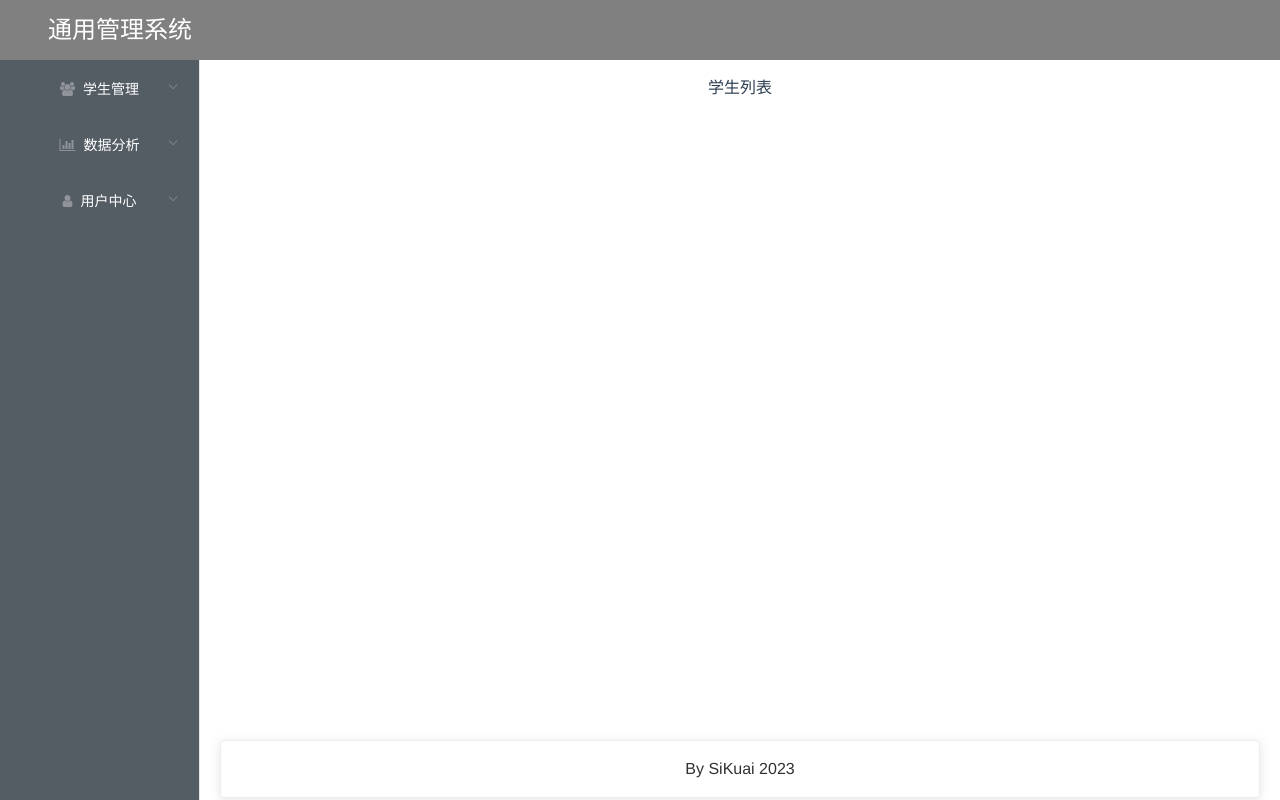
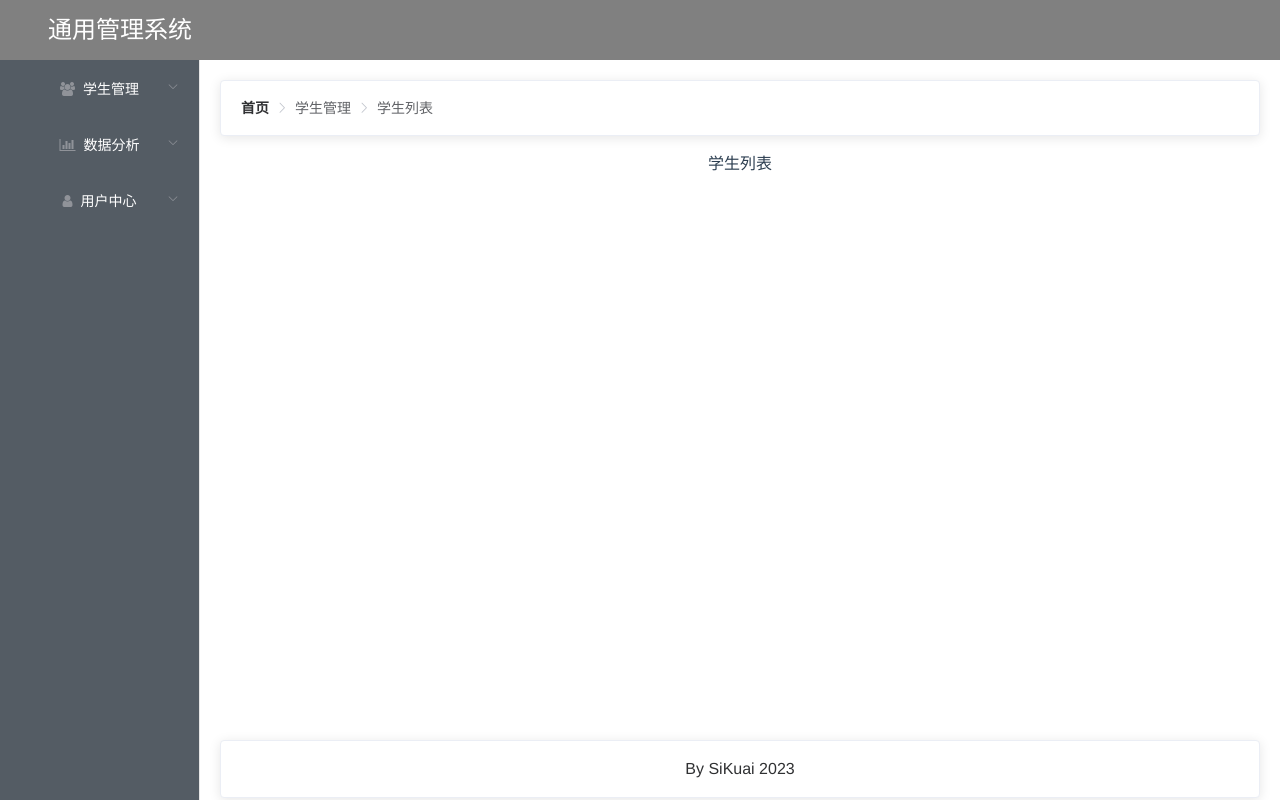
Before and after one commit to sikuai2333/vue-admin-v2, a Vue app: page /home/student in a window 1280 px wide. Built offline with nearby package versions, Linux system fonts and the light colour scheme.

Commit message:
添加面包屑并实现更新

```diff
--- a/src/components/Home.vue
+++ b/src/components/Home.vue
@@ -13,7 +13,10 @@
       <Menu />
       <el-container>
         <el-main>
+            <Bread />
+          <div class="cont">
           <router-view></router-view>
+          </div>
         </el-main>
         <el-footer>
           <Footer />
@@ -27,12 +30,15 @@
 import Header from './common/Header.vue';
 import Footer from './common/Footer.vue';
 import Menu from './common/Menu.vue';
+// 导入面包屑
+import Bread from './common/Breadcrumb.vue'
 
 export default {
   components: {
     Header,
     Footer,
     Menu,
+    Bread,
   },
   data() {
     return {};
@@ -50,7 +56,9 @@ export default {
     width: 100%;
     top:60px;
     bottom: 0;
-
+    .cont{
+      margin: 20px 0;
+    }
   }
 }
 </style>
--- /dev/null
+++ b/src/components/common/Breadcrumb.vue
@@ -0,0 +1,14 @@
+<template>
+  <div>
+    <el-card>
+      <el-breadcrumb separator-class="el-icon-arrow-right">
+        <el-breadcrumb-item :to="{ path: '/' }">首页</el-breadcrumb-item>
+        <el-breadcrumb-item
+        v-for="(item,index) in $route.matched"
+        :key="index"
+        >{{item.name}}</el-breadcrumb-item>
+      </el-breadcrumb>
+
+    </el-card>
+  </div>
+</template>
--- a/src/components/common/Menu.vue
+++ b/src/components/common/Menu.vue
@@ -12,7 +12,6 @@
       <!-- el-menu 要开启router，否则点击不跳转。此处跳转但是内容不变要在Home.vue中添加路由出口"router-view" -->
       <el-menu
       router
-
       default-active="2" class="el-menu-vertical-demo" background-color="#545c64" text-color="#fff" active-text-color="#ffd04b">
         <template v-for="(item,index) in menus">
           <el-submenu :index="index + ''" :key="index" v-if="!item.hidden">
@@ -61,6 +60,7 @@ export default {
     }
     .el-submenu .el-menu-item {
       min-width: 0;
+      margin-top: -10px;
       margin-left: 30px;
     }
   }
```
